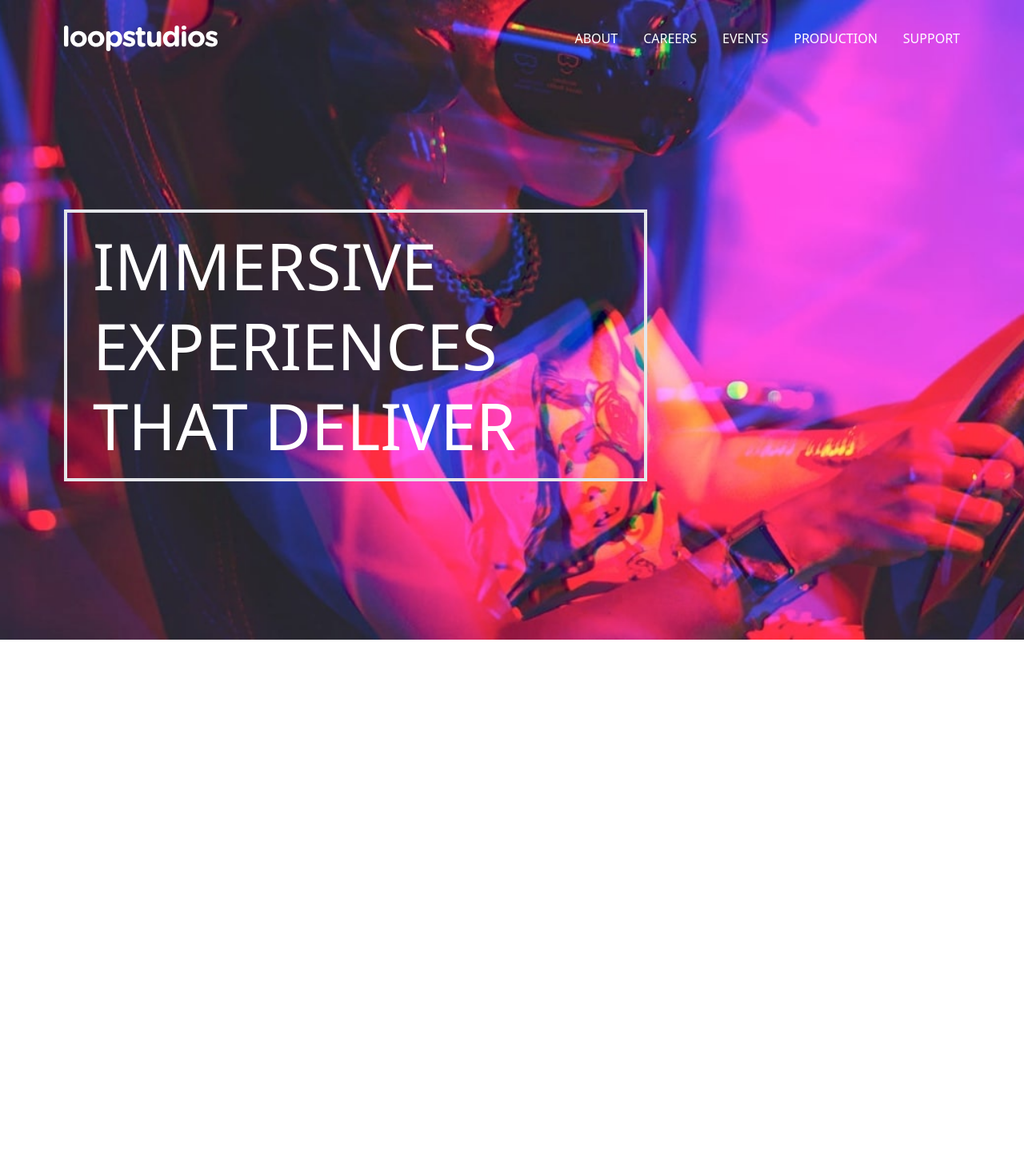
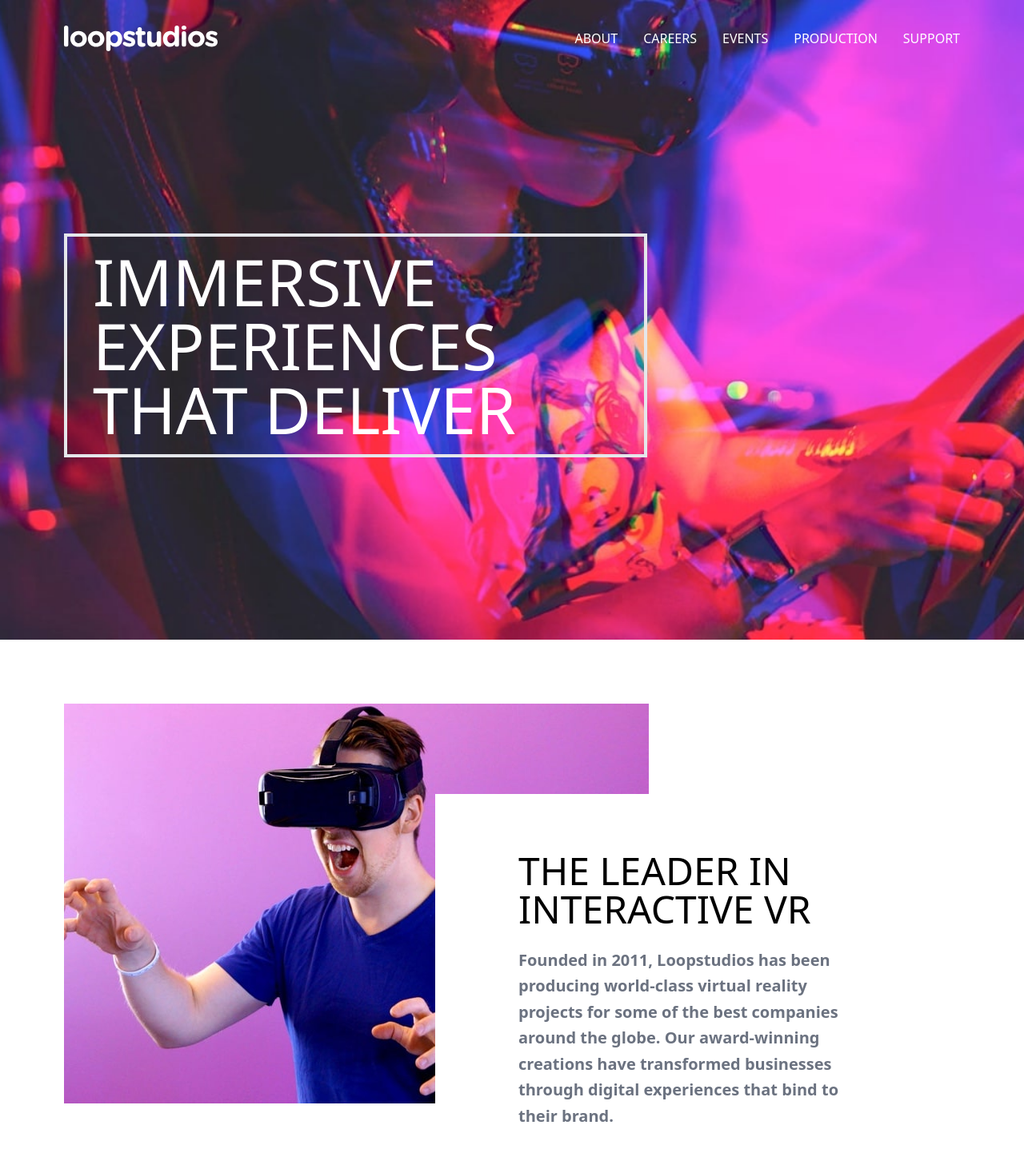
Before and after one commit to Hailekeh22/Loopstudios-landing-page, a Next.js app: page / in a window 1280 px wide. Shown: the top 1442 px of the page at 80% size. Before the commit the page ends 800 px from the top, so only its background shows below. Built offline with nearby package versions, Linux system fonts and the light colour scheme.

Commit message:
about page done

```diff
--- a/app/layout.tsx
+++ b/app/layout.tsx
@@ -14,7 +14,7 @@ const geistMono = localFont({
 });
 
 export const metadata: Metadata = {
-  title: "Create Next App",
+  title: "loopstudios",
   description: "Generated by create next app",
 };
 
--- a/app/page.tsx
+++ b/app/page.tsx
@@ -1,7 +1,11 @@
 import Hero from "@/components/Hero/Hero";
+import About from "@/components/About/About";
 
 export default function Home() {
   return (
-    <Hero />
+    <>
+      <Hero />
+      <About />
+    </>
   );
 }
--- a/components/About/About.tsx
+++ b/components/About/About.tsx
@@ -0,0 +1,13 @@
+import Img from "./Img"
+import Description from "./Description"
+
+const About = () => {
+  return (
+    <div className=" max-w-screen-2xl mx-auto px-8 py-20 lg:p-20 relative">
+        <Img />
+        <Description />
+    </div>
+  )
+}
+
+export default About
--- /dev/null
+++ b/components/About/Description.tsx
@@ -0,0 +1,27 @@
+
+const Description = () => {
+  return (
+    <div className=" flex-col items-center justify-center bg-white lg:p-12 lg:absolute lg:w-2/4 lg:right-24 lg:bottom-0">
+      <div>
+        <div className="flex justify-center py-6 lg:px-14 lg:justify-start">
+          <div className=" font-thin lg:text-left text-center flex-col">
+            <p className="text-5xl">THE LEADER IN </p>
+            <p className="text-5xl">INTERACTIVE VR</p>
+          </div>
+        </div>
+        <div className="flex justify-center">
+          <div className="flex justify-center px-14">
+            <p className=" text-center lg:text-left text-xl font-semibold text-gray-500 leading-relaxed">
+              Founded in 2011, Loopstudios has been producing world-class
+              virtual reality projects for some of the best companies around the
+              globe. Our award-winning creations have transformed businesses
+              through digital experiences that bind to their brand.
+            </p>
+          </div>
+        </div>
+      </div>
+    </div>
+  );
+}
+
+export default Description
--- /dev/null
+++ b/components/About/Img.tsx
@@ -0,0 +1,12 @@
+
+
+const Img = () => {
+  return (
+    <div className="w-full">
+      <img className=" block lg:hidden" src="mobile/image-interactive.jpg" alt="about Image mobile size" />
+      <img className=" hidden lg:block" src="desktop/image-interactive.jpg" alt="about Image desktop size" />
+    </div>
+  );
+}
+
+export default Img
--- a/components/Hero/Hero.tsx
+++ b/components/Hero/Hero.tsx
@@ -5,7 +5,7 @@ import Slogan from "./Slogan";
 
 const Hero = () => {
   return (
-    <div className="bg-hero-mobile lg:bg-hero-desktop bg-cover bg-center w-full h-[100vh] px-8 py-8 lg:px-20">
+    <div className=" max-w-screen-2xl mx-auto min-h-sc bg-hero-mobile lg:bg-hero-desktop bg-cover bg-center h-[100vh] max-h-[1080px] px-8 py-8 lg:px-20">
       <Nav />
       <Slogan />
     </div>
--- a/components/Hero/Nav.tsx
+++ b/components/Hero/Nav.tsx
@@ -1,6 +1,6 @@
 "use client"
 
-import { useState } from "react"
+import { useEffect, useState } from "react"
 
 const menuItems = [
   {
@@ -32,16 +32,26 @@ const menuItems = [
 
 
 const Nav = () => {
-    const [toggle,setToggle] = useState(false)
+    const [toggle,setToggle] = useState(false);
+
+    useEffect(() => {
+      const listenScroll = () => {
+        if(window.scrollY) {
+          setToggle(false)
+        }
+      }
+      window.addEventListener("scroll", listenScroll);
+
+    })
 
     const toggleMenu = (a:boolean) => {
-        setToggle(a)
+        setToggle(a);
     }
+
   return (
     <div className=" flex items-center justify-between">
       <div>
         <a className=" cursor-pointer">
-          {" "}
           <img src="logo.svg" alt="logo" />{" "}
         </a>
       </div>
@@ -49,7 +59,7 @@ const Nav = () => {
     <div className="hidden lg:flex">
      <ul className=" flex gap-8 text-white">
         {menuItems.map((item) => (
-            <li key={item.id}><a href={item.link}>{item.name}</a></li>
+            <li className=" hover:scale-105 hover:text-black duration-200 ease-out " key={item.id}><a href={item.link}>{item.name}</a></li>
         ))}
      </ul>
     </div>
@@ -63,7 +73,7 @@ const Nav = () => {
       {/* Toggle menu */}
 
       {toggle && (
-        <div onClick={() => toggleMenu(false)} className="w-full h-[100vh] absolute top-0 right-0 bg-black  px-8 py-8">
+        <div onClick={() => toggleMenu(false)} className="w-full h-full absolute top-0 right-0 bottom-0 bg-black  px-8 py-8">
           <div className="flex items-center justify-between">
             <a>
               <img src="logo.svg" alt="logo"></img>
--- a/components/Hero/Slogan.tsx
+++ b/components/Hero/Slogan.tsx
@@ -2,18 +2,18 @@
 const Slogan = () => {
   return (
     <div className=" flex h-full items-center">
-      <div className="border-4 px-8 py-1 lg:py-4 lg:pr-40">
-        <div>
-          <p className=" text-white font-thin text-[4rem] lg:text-[5rem] lg:flex-col leading-tight">
+      <div className="border-4 px-8 py-1 lg:py-4 lg:pr-40 leading-tight">
+        <div >
+          <p className=" text-white font-thin text-5xl lg:text-[5rem] lg:flex-col ">
             IMMERSIVE
           </p>
-        </div>
-        <div>
-          <p className=" text-white font-thin text-[4rem] lg:text-[5rem] lg:flex-col leading-tight">
+        </div >
+        <div >
+          <p className=" text-white font-thin text-5xl lg:text-[5rem] lg:flex-col ">
             EXPERIENCES
           </p>
         </div>
-        <p className=" text-white font-thin text-[4rem] lg:text-[5rem] lg:flex-col leading-tight">
+        <p className=" text-white font-thin text-5xl lg:text-[5rem] lg:flex-col ">
           THAT DELIVER
         </p>
       </div>
```
